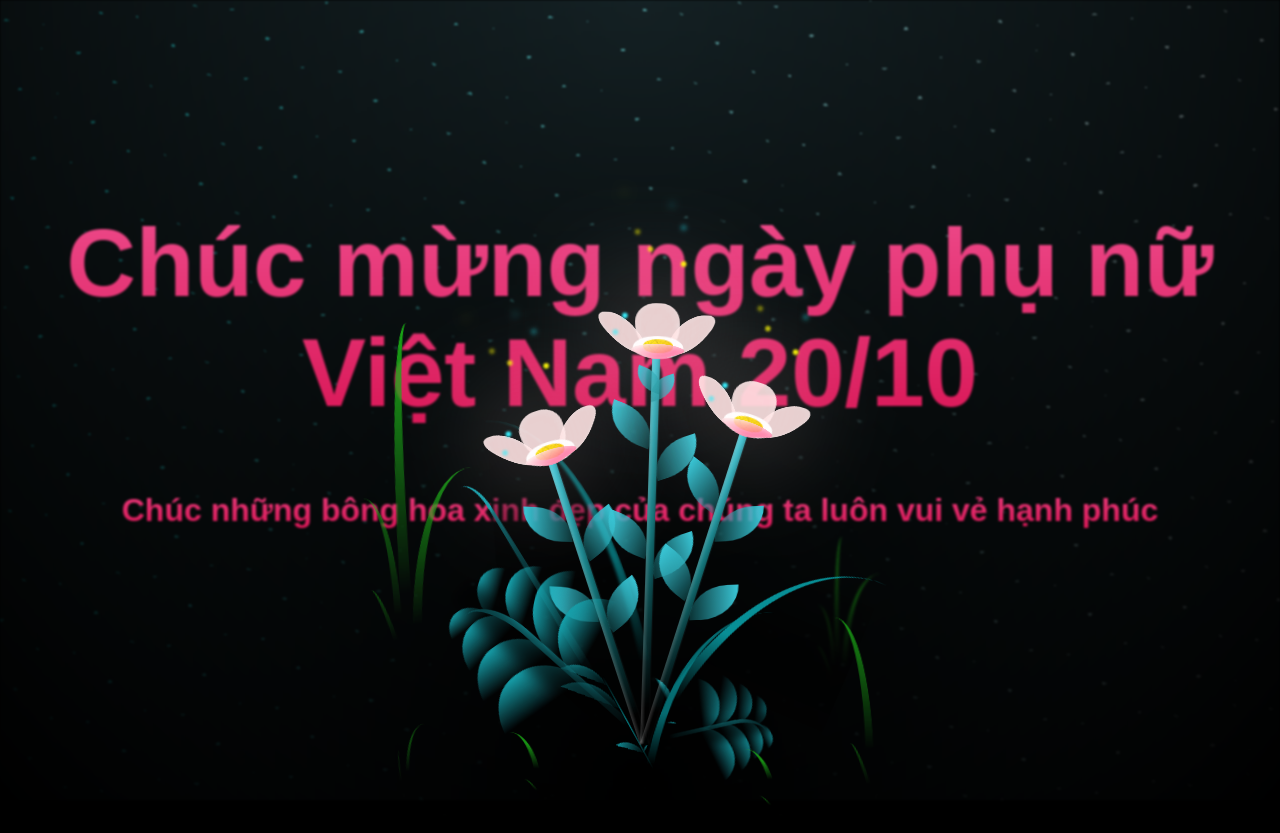
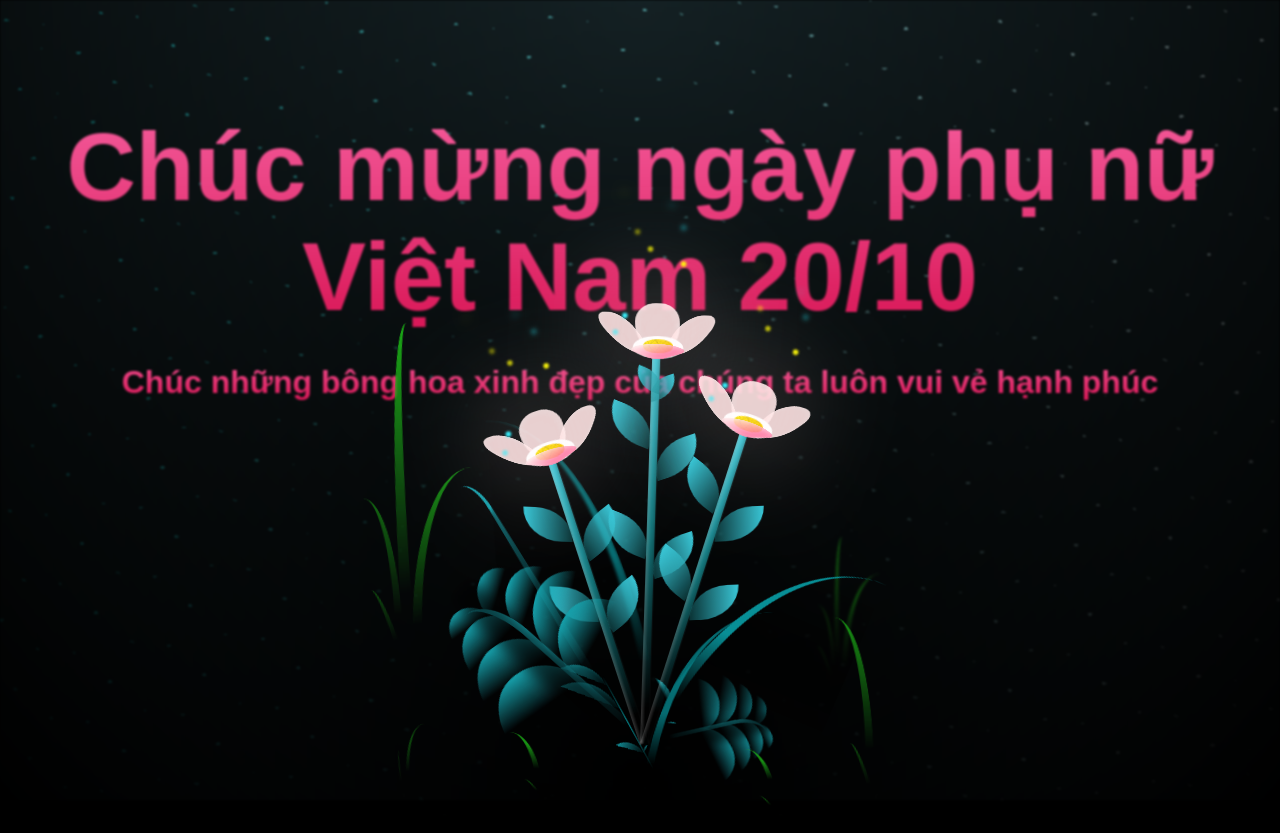
Before and after one commit to leecan95/canlv-web-for-fun, a website: page index.html in a window 1280 px wide. Drawn offline with Linux system fonts and the light colour scheme.

Commit message:
Update style.css

```diff
--- a/style.css
+++ b/style.css
@@ -37,7 +37,7 @@ body {
 }
 
 .animated_march_text {
-    padding-top: 2em;
+    padding-top: 1em;
     font-family: Arial, sans-serif;
     font-size: 6em;
     background: linear-gradient(to bottom, #FF77B7, #D91656);
@@ -47,7 +47,7 @@ body {
     animation: appear 1s ease forwards, move 3s ease infinite alternate;
 }
 .animated_march_text2 {
-    padding-top: 2em;
+    padding-top: 1em;
     font-family: Arial, sans-serif;
     font-size: 2em;
     background: linear-gradient(to bottom, #FF77B7, #D91656);
```
